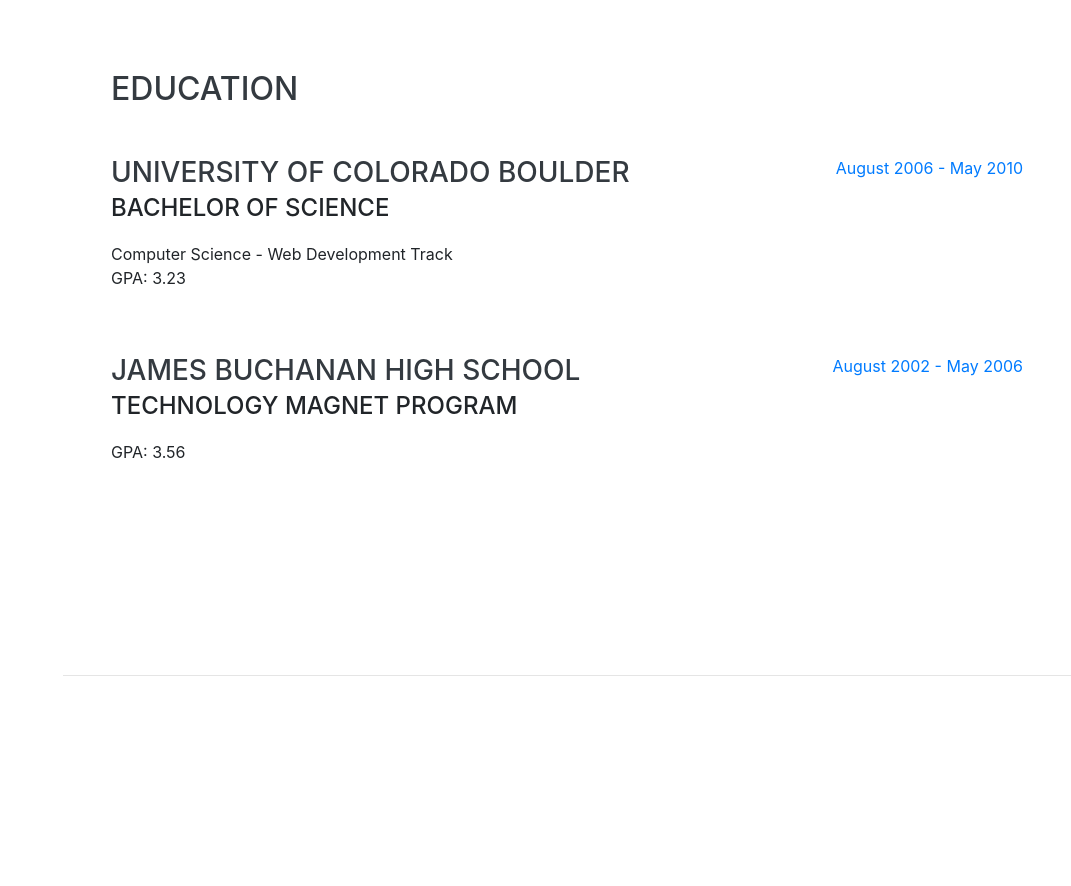
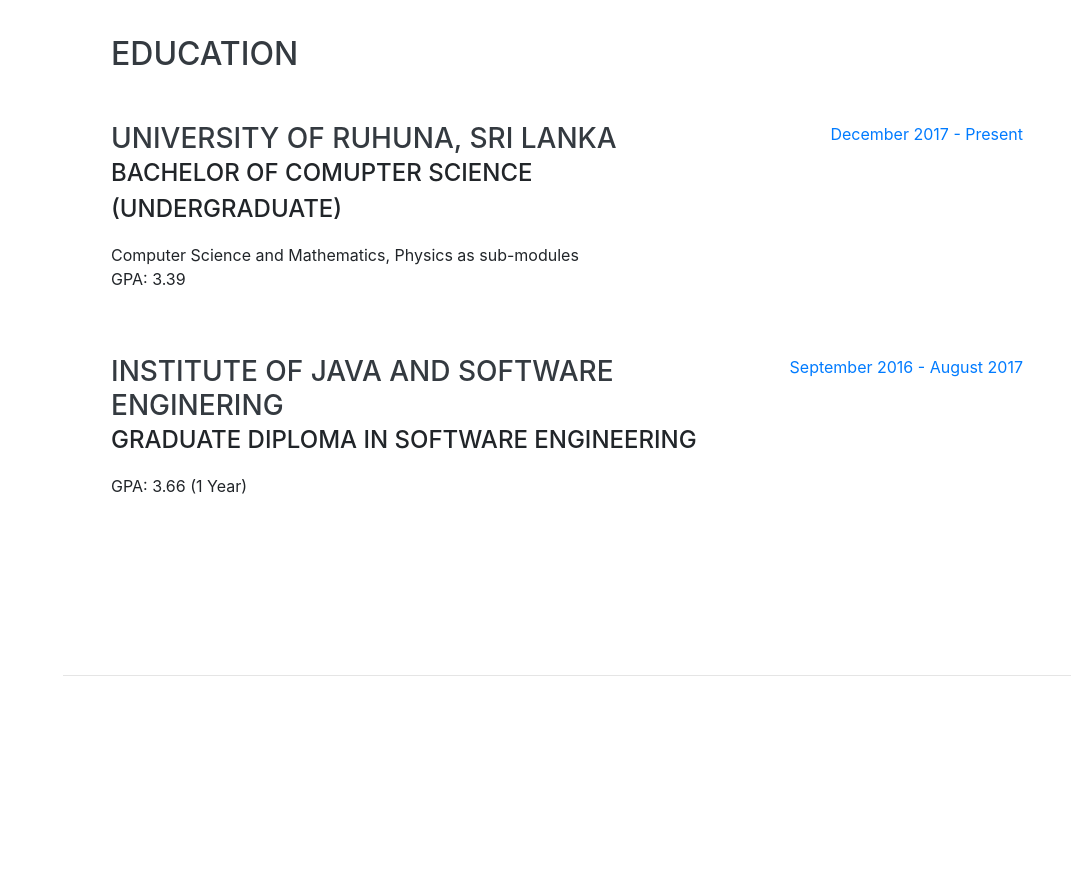
Before and after one commit to hiranthaPeiris/hiranthapeiris.github.io, a website with bundled scripts: page index.html in a window 1280 px wide. Shown: the part 2020-2906 px from the top of the page, without its empty margins (209-1280 px from the left). Built offline with nearby package versions, Linux system fonts and the light colour scheme; a web font is replaced by a local one.

Commit message:
miner #2

```diff
--- a/index.html
+++ b/index.html
@@ -149,24 +149,24 @@
 
         <div class="resume-item d-flex flex-column flex-md-row justify-content-between mb-5">
           <div class="resume-content">
-            <h3 class="mb-0">University of Colorado Boulder</h3>
-            <div class="subheading mb-3">Bachelor of Science</div>
-            <div>Computer Science - Web Development Track</div>
-            <p>GPA: 3.23</p>
+            <h3 class="mb-0">University of Ruhuna, Sri Lanka</h3>
+            <div class="subheading mb-3">Bachelor of Comupter Science (Undergraduate)</div>
+            <div>Computer Science and Mathematics, Physics as sub-modules</div>
+            <p>GPA: 3.39</p>
           </div>
           <div class="resume-date text-md-right">
-            <span class="text-primary">August 2006 - May 2010</span>
+            <span class="text-primary">December 2017 - Present</span>
           </div>
         </div>
 
         <div class="resume-item d-flex flex-column flex-md-row justify-content-between">
           <div class="resume-content">
-            <h3 class="mb-0">James Buchanan High School</h3>
-            <div class="subheading mb-3">Technology Magnet Program</div>
-            <p>GPA: 3.56</p>
+            <h3 class="mb-0">Institute of Java and Software Enginering</h3>
+            <div class="subheading mb-3">Graduate Diploma in Software Engineering</div>
+            <p>GPA: 3.66 (1 Year)</p>
           </div>
           <div class="resume-date text-md-right">
-            <span class="text-primary">August 2002 - May 2006</span>
+            <span class="text-primary">September 2016 - August 2017</span>
           </div>
         </div>
 
```
